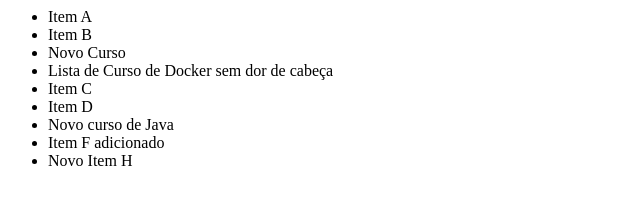
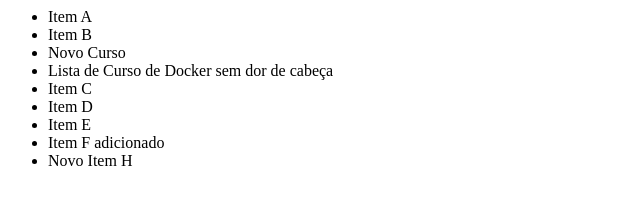
Before and after one commit to idinaldoteteo/alura-git_hub, a plain HTML site: page index.html in a window 1280 px wide. Shown: the full height of the page, 0-640 px from the left. Drawn offline with Linux system fonts and the light colour scheme.

Commit message:
Revert "Curso de java"
This reverts commit 52051ca5e08f515fe8a5d09217cde57e34c1bb19.

```diff
--- a/index.html
+++ b/index.html
@@ -12,7 +12,7 @@
         <li>Lista de Curso de Docker sem dor de cabeça</li>
         <li>Item C</li>
         <li>Item D</li>
-        <li>Novo curso de Java</li>
+        <li>Item E</li>
         <li>Item F adicionado</li>
         <li>Novo Item H</li>
     </ul>
```
